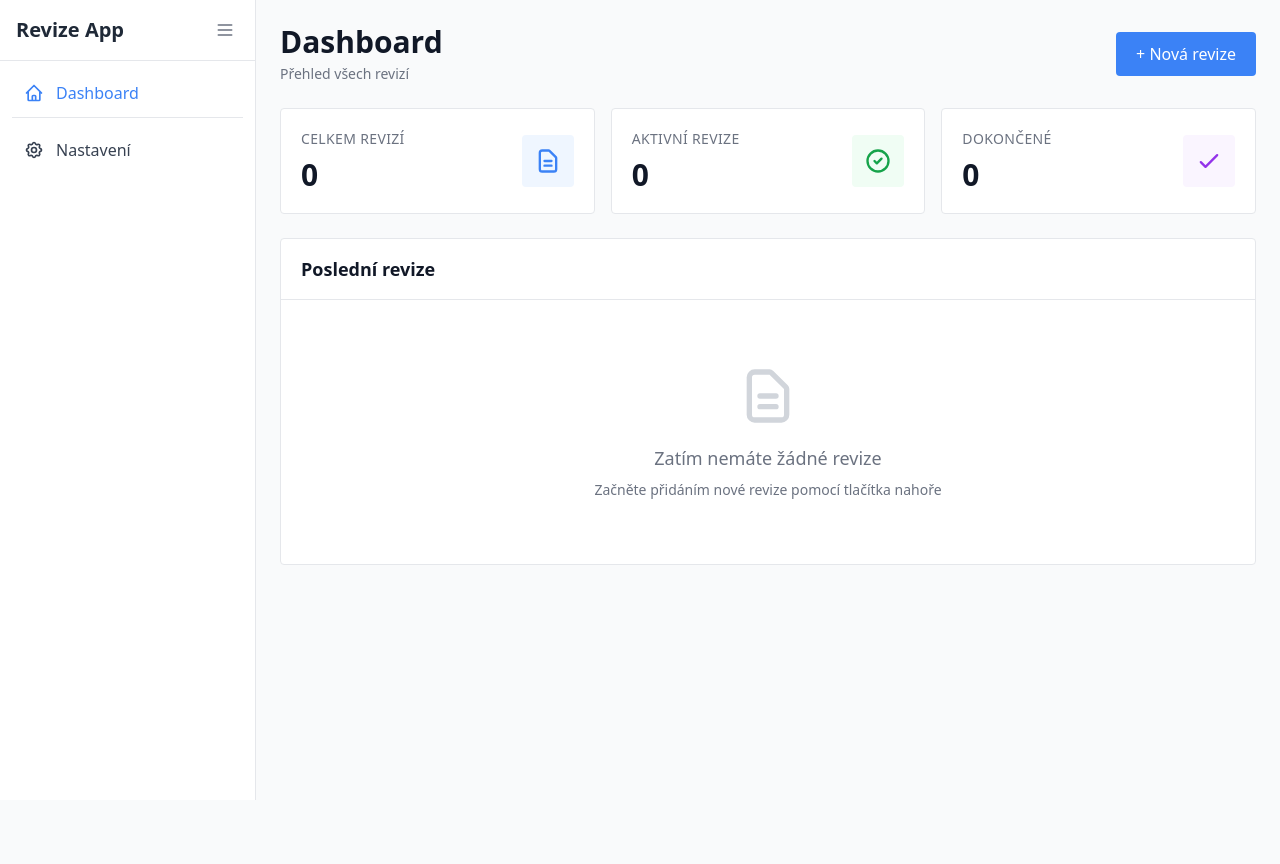
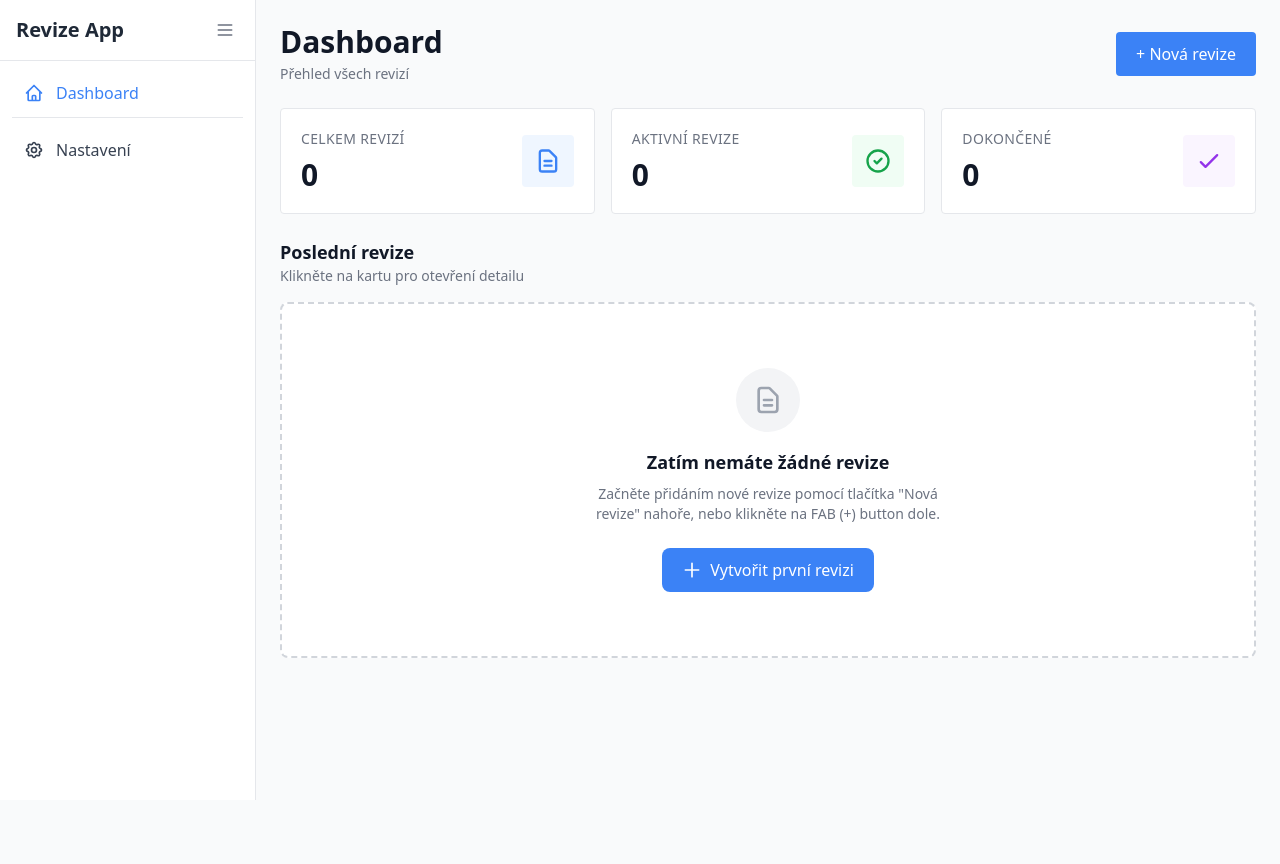
Before and after one commit to alesvozka/revize_app_1_2, a FastAPI app: page / in a window 1280 px wide. Run offline with FastAPI, Linux system fonts and the light colour scheme; some libraries are stand-ins or nearby versions.

Commit message:
Add files via upload

```diff
--- a/templates/base.html
+++ b/templates/base.html
@@ -94,6 +94,30 @@
         /* Smooth transitions */
         * {
             -webkit-tap-highlight-color: rgba(59, 130, 246, 0.1);
+        }
+
+        /* Revision Card Styles */
+        .revision-card {
+            transition: all 0.2s cubic-bezier(0.4, 0, 0.2, 1);
+        }
+
+        .revision-card:hover {
+            box-shadow: 0 10px 25px -5px rgba(0, 0, 0, 0.1), 0 8px 10px -6px rgba(0, 0, 0, 0.1);
+        }
+
+        /* Line clamp utilities */
+        .line-clamp-1 {
+            display: -webkit-box;
+            -webkit-line-clamp: 1;
+            -webkit-box-orient: vertical;
+            overflow: hidden;
+        }
+
+        .line-clamp-2 {
+            display: -webkit-box;
+            -webkit-line-clamp: 2;
+            -webkit-box-orient: vertical;
+            overflow: hidden;
         }
     </style>
 </head>
--- a/templates/dashboard.html
+++ b/templates/dashboard.html
@@ -60,19 +60,22 @@
         </div>
     </div>
 
-    <!-- Recent Revisions -->
-    <div class="bg-white border border-gray-200 rounded">
-        <div class="px-5 py-4 border-b border-gray-200 flex items-center justify-between">
+    <!-- Recent Revisions - Card Layout -->
+    <div>
+        <div class="mb-4">
             <h3 class="text-lg font-semibold text-gray-900">Poslední revize</h3>
+            <p class="text-sm text-gray-500">Klikněte na kartu pro otevření detailu</p>
         </div>
-        <div class="divide-y divide-gray-200">
+
         {% if revisions %}
+            <!-- Revisions Grid -->
+            <div class="grid grid-cols-1 md:grid-cols-2 lg:grid-cols-3 gap-4">
                 {% for revision in revisions %}
-                <div class="p-4 hover:bg-gray-50 transition">
-                    <div class="flex items-start justify-between">
-                        <a href="/revision/{{ revision.revision_id }}" class="flex-1">
-                            <div class="flex items-center space-x-3">
-                                <h4 class="text-base font-semibold text-gray-900">
+                <div class="revision-card group bg-white border border-gray-200 rounded-lg hover:shadow-lg transition-all duration-200 hover:-translate-y-1">
+                    <!-- Card Header -->
+                    <a href="/revision/{{ revision.revision_id }}" class="block p-4 border-b border-gray-100">
+                        <div class="flex items-start justify-between mb-2">
+                            <h4 class="text-base font-semibold text-gray-900 group-hover:text-primary transition-colors line-clamp-2 flex-1">
                                 {% if revision.revision_name %}
                                     {{ revision.revision_name }}
                                 {% else %}
@@ -80,65 +83,125 @@
                                 {% endif %}
                             </h4>
                             {% if revision.revision_end_date %}
-                                    <span class="px-2.5 py-0.5 text-xs font-medium rounded bg-purple-100 text-purple-700">
+                                <span class="ml-2 px-2 py-0.5 text-xs font-medium rounded-full bg-purple-100 text-purple-700 flex-shrink-0">
                                     Dokončeno
                                 </span>
                             {% else %}
-                                    <span class="px-2.5 py-0.5 text-xs font-medium rounded bg-green-100 text-green-700">
+                                <span class="ml-2 px-2 py-0.5 text-xs font-medium rounded-full bg-green-100 text-green-700 flex-shrink-0">
                                     Aktivní
                                 </span>
                             {% endif %}
                         </div>
 
-                            <div class="mt-2 grid grid-cols-2 gap-x-6 gap-y-1 text-sm text-gray-600">
                         {% if revision.revision_code %}
-                                    <p><span class="font-medium text-gray-500">Kód:</span> {{ revision.revision_code }}</p>
+                        <p class="text-xs text-gray-500 font-mono">{{ revision.revision_code }}</p>
                         {% endif %}
+                    </a>
+
+                    <!-- Card Body -->
+                    <a href="/revision/{{ revision.revision_id }}" class="block p-4 space-y-2.5">
+                        <!-- Client -->
                         {% if revision.revision_client %}
-                                    <p><span class="font-medium text-gray-500">Klient:</span> {{ revision.revision_client }}</p>
+                        <div class="flex items-start gap-2 text-sm">
+                            <svg class="w-4 h-4 text-gray-400 mt-0.5 flex-shrink-0" fill="none" stroke="currentColor" viewBox="0 0 24 24">
+                                <path stroke-linecap="round" stroke-linejoin="round" stroke-width="2" d="M16 7a4 4 0 11-8 0 4 4 0 018 0zM12 14a7 7 0 00-7 7h14a7 7 0 00-7-7z"></path>
+                            </svg>
+                            <span class="text-gray-700 line-clamp-1">{{ revision.revision_client }}</span>
+                        </div>
                         {% endif %}
+
+                        <!-- Address -->
                         {% if revision.revision_address %}
-                                    <p class="col-span-2"><span class="font-medium text-gray-500">Adresa:</span> {{ revision.revision_address }}</p>
+                        <div class="flex items-start gap-2 text-sm">
+                            <svg class="w-4 h-4 text-gray-400 mt-0.5 flex-shrink-0" fill="none" stroke="currentColor" viewBox="0 0 24 24">
+                                <path stroke-linecap="round" stroke-linejoin="round" stroke-width="2" d="M17.657 16.657L13.414 20.9a1.998 1.998 0 01-2.827 0l-4.244-4.243a8 8 0 1111.314 0z"></path>
+                                <path stroke-linecap="round" stroke-linejoin="round" stroke-width="2" d="M15 11a3 3 0 11-6 0 3 3 0 016 0z"></path>
+                            </svg>
+                            <span class="text-gray-600 line-clamp-2 text-xs leading-relaxed">{{ revision.revision_address }}</span>
+                        </div>
                         {% endif %}
+
+                        <!-- Date -->
                         {% if revision.revision_start_date %}
-                                    <p><span class="font-medium text-gray-500">Datum:</span> {{ revision.revision_start_date.strftime('%d.%m.%Y') }}</p>
+                        <div class="flex items-center gap-2 text-sm">
+                            <svg class="w-4 h-4 text-gray-400 flex-shrink-0" fill="none" stroke="currentColor" viewBox="0 0 24 24">
+                                <path stroke-linecap="round" stroke-linejoin="round" stroke-width="2" d="M8 7V3m8 4V3m-9 8h10M5 21h14a2 2 0 002-2V7a2 2 0 00-2-2H5a2 2 0 00-2 2v12a2 2 0 002 2z"></path>
+                            </svg>
+                            <span class="text-gray-600">{{ revision.revision_start_date.strftime('%d.%m.%Y') }}</span>
+                        </div>
                         {% endif %}
+
+                        <!-- Switchboards Count -->
+                        <div class="flex items-center gap-2 text-sm pt-1">
+                            <svg class="w-4 h-4 text-gray-400 flex-shrink-0" fill="none" stroke="currentColor" viewBox="0 0 24 24">
+                                <path stroke-linecap="round" stroke-linejoin="round" stroke-width="2" d="M19 11H5m14 0a2 2 0 012 2v6a2 2 0 01-2 2H5a2 2 0 01-2-2v-6a2 2 0 012-2m14 0V9a2 2 0 00-2-2M5 11V9a2 2 0 012-2m0 0V5a2 2 0 012-2h6a2 2 0 012 2v2M7 7h10"></path>
+                            </svg>
+                            <span class="text-gray-600 font-medium">
+                                {{ revision.switchboards|length }}
+                                {% if revision.switchboards|length == 1 %}
+                                    rozváděč
+                                {% elif revision.switchboards|length >= 2 and revision.switchboards|length <= 4 %}
+                                    rozváděče
+                                {% else %}
+                                    rozváděčů
+                                {% endif %}
+                            </span>
                         </div>
                     </a>
 
-                        <div class="flex gap-1.5 ml-4">
+                    <!-- Card Footer - Actions -->
+                    <div class="px-4 py-3 bg-gray-50 border-t border-gray-100 flex items-center justify-between rounded-b-lg">
+                        <a href="/revision/{{ revision.revision_id }}" class="text-sm text-primary hover:text-blue-700 font-medium flex items-center gap-1 group-hover:gap-2 transition-all">
+                            Otevřít
+                            <svg class="w-4 h-4" fill="none" stroke="currentColor" viewBox="0 0 24 24">
+                                <path stroke-linecap="round" stroke-linejoin="round" stroke-width="2" d="M9 5l7 7-7 7"></path>
+                            </svg>
+                        </a>
+
+                        <div class="flex gap-1">
+                            <!-- Duplicate -->
                             <form method="POST" action="/revision/{{ revision.revision_id }}/duplicate" class="inline">
-                                <button type="submit" class="p-2 text-blue-600 bg-blue-50 rounded hover:bg-blue-100 transition" title="Duplikovat revizi">
+                                <button type="submit" class="p-1.5 text-blue-600 hover:bg-blue-50 rounded transition" title="Duplikovat revizi">
                                     <svg class="w-4 h-4" fill="none" stroke="currentColor" viewBox="0 0 24 24">
                                         <path stroke-linecap="round" stroke-linejoin="round" stroke-width="2" d="M8 16H6a2 2 0 01-2-2V6a2 2 0 012-2h8a2 2 0 012 2v2m-6 12h8a2 2 0 002-2v-8a2 2 0 00-2-2h-8a2 2 0 00-2 2v8a2 2 0 002 2z"></path>
                                     </svg>
                                 </button>
                             </form>
+
+                            <!-- Delete -->
                             <form method="POST" action="/revision/{{ revision.revision_id }}/delete"
                                   onsubmit="return confirm('Opravdu chcete smazat tuto revizi a všechna její data?')" class="inline">
-                                <button type="submit" class="p-2 text-red-600 bg-red-50 rounded hover:bg-red-100 transition" title="Smazat revizi">
+                                <button type="submit" class="p-1.5 text-red-600 hover:bg-red-50 rounded transition" title="Smazat revizi">
                                     <svg class="w-4 h-4" fill="none" stroke="currentColor" viewBox="0 0 24 24">
                                         <path stroke-linecap="round" stroke-linejoin="round" stroke-width="2" d="M19 7l-.867 12.142A2 2 0 0116.138 21H7.862a2 2 0 01-1.995-1.858L5 7m5 4v6m4-6v6m1-10V4a1 1 0 00-1-1h-4a1 1 0 00-1 1v3M4 7h16"></path>
                                     </svg>
                                 </button>
                             </form>
-                            <svg class="w-5 h-5 text-gray-400 mt-1.5" fill="none" stroke="currentColor" viewBox="0 0 24 24">
-                                <path stroke-linecap="round" stroke-linejoin="round" stroke-width="2" d="M9 5l7 7-7 7"></path>
-                            </svg>
                         </div>
                     </div>
                 </div>
                 {% endfor %}
+            </div>
         {% else %}
-                <div class="text-center py-16 text-gray-500">
-                    <svg class="w-16 h-16 mx-auto mb-4 text-gray-300" fill="none" stroke="currentColor" viewBox="0 0 24 24">
+            <!-- Empty State -->
+            <div class="bg-white border-2 border-dashed border-gray-300 rounded-lg">
+                <div class="text-center py-16 px-4">
+                    <div class="inline-flex items-center justify-center w-16 h-16 rounded-full bg-gray-100 mb-4">
+                        <svg class="w-8 h-8 text-gray-400" fill="none" stroke="currentColor" viewBox="0 0 24 24">
                             <path stroke-linecap="round" stroke-linejoin="round" stroke-width="2" d="M9 12h6m-6 4h6m2 5H7a2 2 0 01-2-2V5a2 2 0 012-2h5.586a1 1 0 01.707.293l5.414 5.414a1 1 0 01.293.707V19a2 2 0 01-2 2z"></path>
                         </svg>
-                    <p class="text-lg font-medium">Zatím nemáte žádné revize</p>
-                    <p class="text-sm mt-2">Začněte přidáním nové revize pomocí tlačítka nahoře</p>
+                    </div>
+                    <h3 class="text-lg font-semibold text-gray-900 mb-2">Zatím nemáte žádné revize</h3>
+                    <p class="text-sm text-gray-500 mb-6 max-w-sm mx-auto">Začněte přidáním nové revize pomocí tlačítka "Nová revize" nahoře, nebo klikněte na FAB (+) button dole.</p>
+                    <a href="/revision/create" class="inline-flex items-center gap-2 bg-primary text-white px-5 py-2.5 rounded-lg hover:bg-blue-600 transition font-medium">
+                        <svg class="w-5 h-5" fill="none" stroke="currentColor" viewBox="0 0 24 24">
+                            <path stroke-linecap="round" stroke-linejoin="round" stroke-width="2" d="M12 4v16m8-8H4"></path>
+                        </svg>
+                        Vytvořit první revizi
+                    </a>
+                </div>
             </div>
         {% endif %}
     </div>
 </div>
-</div>
 {% endblock %}
```
Lines whose indentation alone changed are shown as unchanged.
